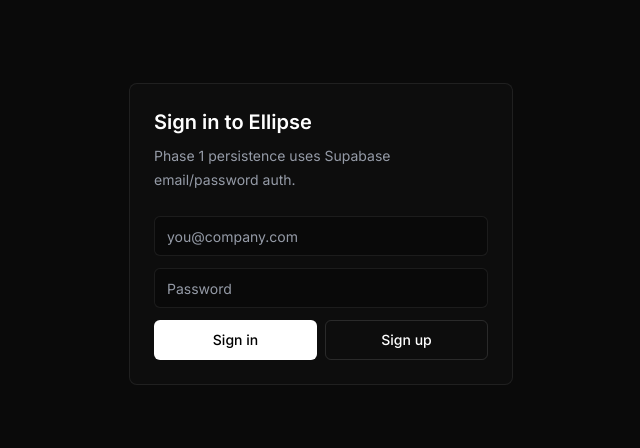
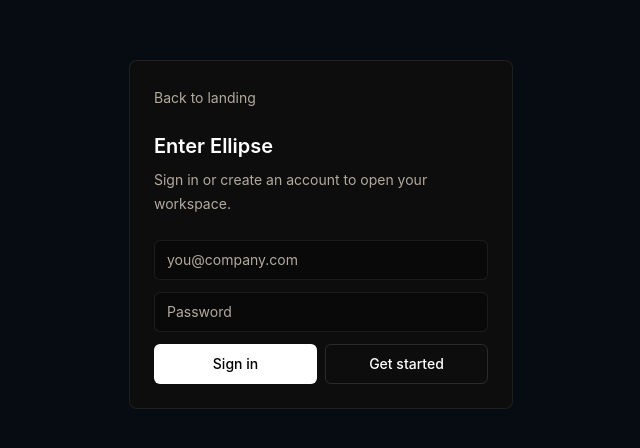
Before and after one commit to Girisatyaprasad/ellipse, a Next.js app: page /login in a window 1280 px wide. Shown: the part 166-614 px from the top of the page, without its empty margins (319-959 px from the left). Built offline with nearby package versions, Linux system fonts and the light colour scheme; no server answers.

Commit message:
Refine public landing and app entry routing

```diff
--- /dev/null
+++ b/app/app/page.tsx
@@ -0,0 +1,48 @@
+import { redirect } from "next/navigation";
+import { hasSupabaseEnv } from "@/lib/supabase/config";
+import { createClient } from "@/lib/supabase/server";
+
+function SetupRequired() {
+  return (
+    <main className="flex min-h-screen items-center justify-center bg-background p-6 text-foreground">
+      <div className="max-w-lg rounded-lg border border-white/[0.08] bg-surface-1 p-6">
+        <h1 className="text-xl font-semibold text-white">Supabase env vars required</h1>
+        <p className="mt-3 text-sm leading-6 text-muted-foreground">
+          Add `NEXT_PUBLIC_SUPABASE_URL` and `NEXT_PUBLIC_SUPABASE_ANON_KEY`, run `supabase/schema.sql`, then restart the dev server.
+        </p>
+      </div>
+    </main>
+  );
+}
+
+export default async function AppEntryPage() {
+  if (!hasSupabaseEnv()) return <SetupRequired />;
+
+  const supabase = await createClient();
+  const { data: userData } = await supabase.auth.getUser();
+  if (!userData.user) redirect("/login");
+
+  const { data: membership } = await supabase
+    .from("workspace_members")
+    .select("workspace_id")
+    .eq("user_id", userData.user.id)
+    .order("created_at", { ascending: true })
+    .limit(1)
+    .maybeSingle();
+
+  if (!membership) redirect("/workspaces/new");
+
+  const { data: firstConversation } = await supabase
+    .from("conversations")
+    .select("id")
+    .eq("workspace_id", membership.workspace_id)
+    .order("created_at", { ascending: true })
+    .limit(1)
+    .maybeSingle();
+
+  if (firstConversation) {
+    redirect(`/workspaces/${membership.workspace_id}/conversations/${firstConversation.id}`);
+  }
+
+  redirect(`/workspaces/${membership.workspace_id}/conversations`);
+}
--- a/app/globals.css
+++ b/app/globals.css
@@ -4,14 +4,17 @@
 
 :root {
   color-scheme: dark;
-  --background: 0 0% 4%;
-  --foreground: 20 7% 89%;
+  --font-inter: Inter, ui-sans-serif, system-ui, -apple-system, BlinkMacSystemFont, "Segoe UI", sans-serif;
+  --font-geist: ui-sans-serif, system-ui, -apple-system, BlinkMacSystemFont, "Segoe UI", sans-serif;
+  --font-geist-mono: "SFMono-Regular", Consolas, "Liberation Mono", Menlo, monospace;
+  --background: 218 44% 5%;
+  --foreground: 38 24% 93%;
   --primary: 0 0% 100%;
   --primary-foreground: 210 11% 9%;
   --secondary: 214 23% 65%;
   --secondary-foreground: 212 35% 14%;
-  --muted: 0 0% 8%;
-  --muted-foreground: 220 9% 62%;
+  --muted: 218 30% 8%;
+  --muted-foreground: 36 12% 66%;
   --accent: 217 91% 60%;
   --accent-foreground: 0 0% 100%;
   --destructive: 6 100% 84%;
@@ -26,12 +29,12 @@
 }
 
 html {
-  background: #090909;
+  background: #070b12;
 }
 
 body {
   min-height: 100vh;
-  background: #090909;
+  background: #070b12;
   color: hsl(var(--foreground));
   font-feature-settings: "rlig" 1, "calt" 1;
   -webkit-font-smoothing: antialiased;
--- a/app/layout.tsx
+++ b/app/layout.tsx
@@ -1,10 +1,5 @@
 import type { Metadata } from "next";
-import { Geist, Geist_Mono, Inter } from "next/font/google";
 import "./globals.css";
-
-const inter = Inter({ subsets: ["latin"], variable: "--font-inter" });
-const geist = Geist({ subsets: ["latin"], variable: "--font-geist" });
-const geistMono = Geist_Mono({ subsets: ["latin"], variable: "--font-geist-mono" });
 
 export const metadata: Metadata = {
   title: "Ellipse",
@@ -14,9 +9,7 @@ export const metadata: Metadata = {
 export default function RootLayout({ children }: Readonly<{ children: React.ReactNode }>) {
   return (
     <html lang="en" className="dark">
-      <body className={`${inter.variable} ${geist.variable} ${geistMono.variable} font-sans`}>
-        {children}
-      </body>
+      <body className="font-sans">{children}</body>
     </html>
   );
 }
--- a/app/login/page.tsx
+++ b/app/login/page.tsx
@@ -1,5 +1,6 @@
 import { signIn, signUp } from "@/app/actions";
 import { hasSupabaseEnv } from "@/lib/supabase/config";
+import Link from "next/link";
 
 export default async function LoginPage({
   searchParams,
@@ -11,8 +12,11 @@ export default async function LoginPage({
   return (
     <main className="flex min-h-screen items-center justify-center bg-background p-6 text-foreground">
       <div className="w-full max-w-sm rounded-lg border border-white/[0.08] bg-surface-1 p-6">
-        <h1 className="text-xl font-semibold text-white">Sign in to Ellipse</h1>
-        <p className="mt-2 text-sm leading-6 text-muted-foreground">Phase 1 persistence uses Supabase email/password auth.</p>
+        <Link href="/" className="mb-6 inline-flex text-sm text-muted-foreground hover:text-white">
+          Back to landing
+        </Link>
+        <h1 className="text-xl font-semibold text-white">Enter Ellipse</h1>
+        <p className="mt-2 text-sm leading-6 text-muted-foreground">Sign in or create an account to open your workspace.</p>
 
         {!hasSupabaseEnv() ? (
           <div className="mt-4 rounded-md border border-destructive/30 bg-destructive/10 p-3 text-sm text-destructive">
@@ -44,7 +48,7 @@ export default async function LoginPage({
               Sign in
             </button>
             <button formAction={signUp} className="h-10 rounded-md border border-white/[0.12] text-sm font-medium text-white">
-              Sign up
+              Get started
             </button>
           </div>
         </form>
--- a/app/page.tsx
+++ b/app/page.tsx
@@ -1,50 +1,114 @@
-import { redirect } from "next/navigation";
+import Link from "next/link";
 import { hasSupabaseEnv } from "@/lib/supabase/config";
 import { createClient } from "@/lib/supabase/server";
 
-function SetupRequired() {
+const sections = [
+  {
+    title: "Every task begins as a conversation.",
+    body: "A request, a name, a date. Ellipse keeps the work attached to the words that created it.",
+  },
+  {
+    title: "Decisions shouldn't disappear.",
+    body: "The decision stays with the context, the people, and the thread where it became real.",
+  },
+  {
+    title: "Work should prove itself.",
+    body: "Progress becomes easier to trust when it is connected to the conversation that assigned it.",
+  },
+  {
+    title: "Organizations forget. Ellipse remembers.",
+    body: "Memory, execution, and proof are compiled from the source of truth: conversation.",
+  },
+];
+
+async function getHasSession() {
+  if (!hasSupabaseEnv()) return false;
+
+  try {
+    const supabase = await createClient();
+    const { data } = await supabase.auth.getUser();
+    return Boolean(data.user);
+  } catch {
+    return false;
+  }
+}
+
+export default async function LandingPage() {
+  const hasSession = await getHasSession();
+
   return (
-    <main className="flex min-h-screen items-center justify-center bg-background p-6 text-foreground">
-      <div className="max-w-lg rounded-lg border border-white/[0.08] bg-surface-1 p-6">
-        <h1 className="text-xl font-semibold text-white">Supabase env vars required</h1>
-        <p className="mt-3 text-sm leading-6 text-muted-foreground">
-          Add `NEXT_PUBLIC_SUPABASE_URL` and `NEXT_PUBLIC_SUPABASE_ANON_KEY`, run `supabase/schema.sql`, then restart the dev server.
+    <main className="min-h-screen bg-[#070b12] text-[#f4efe7]">
+      <header className="mx-auto flex max-w-6xl items-center justify-between px-5 py-5">
+        <Link href="/" className="flex items-center gap-3" aria-label="Ellipse home">
+          <div className="flex h-8 w-8 items-center justify-center rounded-md bg-[#f4efe7] text-sm font-semibold text-[#070b12]">
+            E
+          </div>
+          <span className="text-sm font-medium tracking-tight">Ellipse</span>
+        </Link>
+        <nav className="flex items-center gap-2">
+          {hasSession ? (
+            <Link href="/app" className="rounded-md px-3 py-2 text-sm text-[#f4efe7]/80 hover:text-[#f4efe7]">
+              Open App
+            </Link>
+          ) : null}
+          <Link href="/login" className="rounded-md px-3 py-2 text-sm text-[#f4efe7]/70 hover:text-[#f4efe7]">
+            Sign in
+          </Link>
+          <Link href="/login" className="rounded-md bg-[#f4efe7] px-3 py-2 text-sm font-medium text-[#070b12] hover:bg-[#fffaf0]">
+            Get started
+          </Link>
+        </nav>
+      </header>
+
+      <section className="mx-auto flex min-h-[72vh] max-w-5xl flex-col items-center justify-center px-5 py-20 text-center">
+        <h1 className="max-w-4xl text-5xl font-semibold tracking-[-0.035em] text-[#f4efe7] md:text-7xl lg:text-8xl">
+          Conversation is everything.
+        </h1>
+        <p className="mt-7 max-w-2xl text-lg leading-8 text-[#f4efe7]/68 md:text-xl">
+          Ellipse turns team conversations into memory, execution, and proof.
         </p>
-      </div>
+        <div className="mt-9 flex items-center gap-3">
+          <Link href="/login" className="rounded-md bg-[#f4efe7] px-5 py-3 text-sm font-medium text-[#070b12] hover:bg-[#fffaf0]">
+            Get started
+          </Link>
+          <Link href="/login" className="rounded-md border border-[#f4efe7]/14 px-5 py-3 text-sm font-medium text-[#f4efe7]/82 hover:border-[#f4efe7]/28 hover:text-[#f4efe7]">
+            Sign in
+          </Link>
+        </div>
+      </section>
+
+      <section className="mx-auto max-w-5xl px-5 pb-28">
+        <div className="mx-auto max-w-2xl rounded-2xl border border-[#f4efe7]/10 bg-[#0c111b] p-4">
+          <div className="rounded-xl border border-[#f4efe7]/8 bg-[#070b12] p-5">
+            <div className="mb-5 flex items-center justify-between border-b border-[#f4efe7]/8 pb-4">
+              <div>
+                <div className="text-sm font-medium text-[#f4efe7]">launch-room</div>
+                <div className="mt-1 text-xs text-[#f4efe7]/45">conversation context</div>
+              </div>
+              <div className="h-2 w-2 rounded-full bg-[#d8d0c3]" />
+            </div>
+            <div className="max-w-[28rem] rounded-xl bg-[#111722] px-4 py-3 text-sm leading-6 text-[#f4efe7]/88">
+              Rahul, please finish onboarding copy by Thursday.
+            </div>
+            <div className="mt-3 max-w-[24rem] rounded-xl border border-[#f4efe7]/10 bg-[#0c111b] p-4">
+              <div className="text-[11px] font-medium uppercase tracking-[0.08em] text-[#d8d0c3]/75">Task detected</div>
+              <div className="mt-3 text-sm font-medium text-[#f4efe7]">Finish onboarding copy</div>
+              <div className="mt-1 text-xs leading-5 text-[#f4efe7]/52">Assignee: Rahul. Due: Thursday.</div>
+            </div>
+          </div>
+        </div>
+      </section>
+
+      <section className="mx-auto max-w-4xl px-5 pb-28">
+        <div className="space-y-28">
+          {sections.map((section) => (
+            <article key={section.title} className="mx-auto max-w-2xl text-center">
+              <h2 className="text-3xl font-semibold tracking-[-0.025em] text-[#f4efe7] md:text-5xl">{section.title}</h2>
+              <p className="mt-5 text-base leading-8 text-[#f4efe7]/58 md:text-lg">{section.body}</p>
+            </article>
+          ))}
+        </div>
+      </section>
     </main>
   );
 }
-
-export default async function HomePage() {
-  if (!hasSupabaseEnv()) return <SetupRequired />;
-
-  const supabase = await createClient();
-  const { data: userData } = await supabase.auth.getUser();
-  if (!userData.user) redirect("/login");
-
-  const { data: membership } = await supabase
-    .from("workspace_members")
-    .select("workspace_id")
-    .eq("user_id", userData.user.id)
-    .order("created_at", { ascending: true })
-    .limit(1)
-    .maybeSingle();
-
-  if (!membership) {
-    redirect("/workspaces/new");
-  }
-
-  const { data: firstConversation } = await supabase
-    .from("conversations")
-    .select("id")
-    .eq("workspace_id", membership.workspace_id)
-    .order("created_at", { ascending: true })
-    .limit(1)
-    .maybeSingle();
-
-  if (firstConversation) {
-    redirect(`/workspaces/${membership.workspace_id}/conversations/${firstConversation.id}`);
-  }
-
-  redirect(`/workspaces/${membership.workspace_id}/conversations`);
-}
```
Also changed, not shown: middleware.ts (+7 -1 lines).
